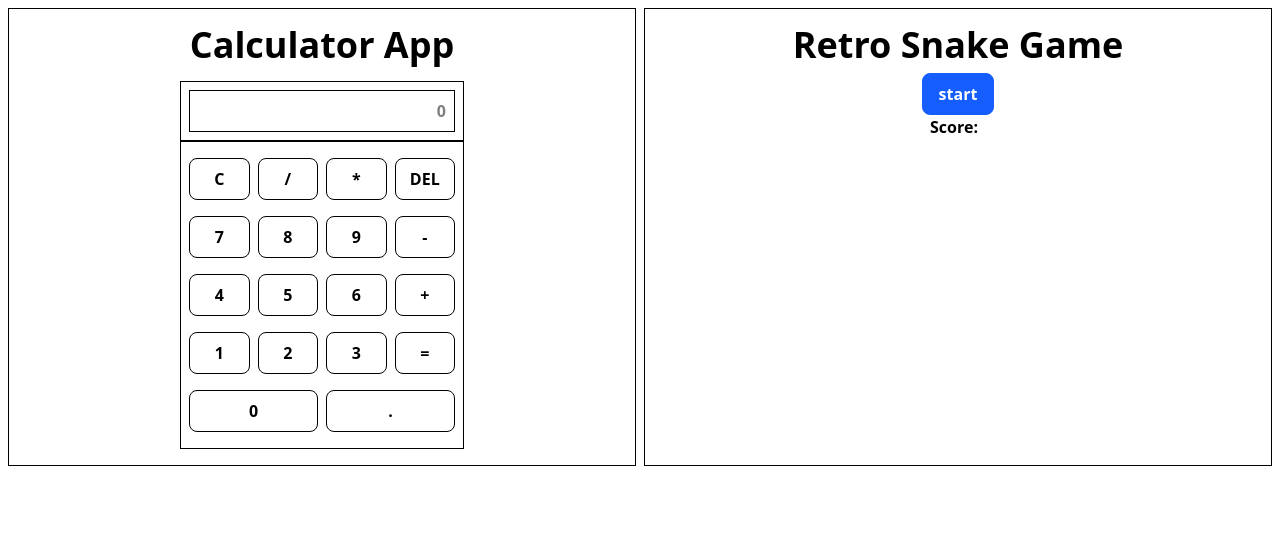
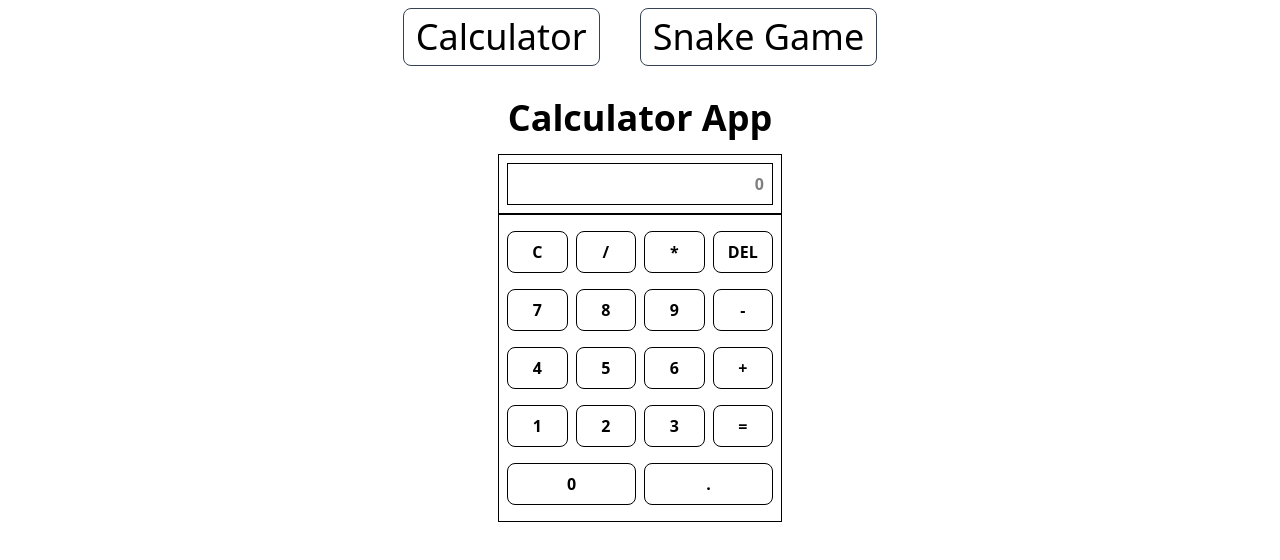
Before and after one commit to CidJohn/random-small-project, a plain HTML site: page index.html in a window 1280 px wide. Drawn offline with nearby package versions, Linux system fonts and the light colour scheme.

Commit message:
navbar button

```diff
--- /dev/null
+++ b/Content/NavbarContent.js
@@ -0,0 +1,11 @@
+export const NavbarContent = [
+  {
+    name: "Calculator",
+    path: "calculator",
+  },
+
+  {
+    name: "Snake Game",
+    path: "snakegame",
+  },
+];
--- a/Page/Home/Home.js
+++ b/Page/Home/Home.js
@@ -1,10 +1,12 @@
 import Calculator from "../../components/Calculator/Calculator.js";
+import Navbar from "../../components/Navbar/navbar.js";
 import SnakeGame from "../../components/SnakeGame/SnakeGame.js";
 import CreateElements from "../../utils/CreateElements.js";
 
 function Home() {
   const element = new CreateElements();
   const root = element.getRoot();
+  Navbar(root);
   const room = element.div(root, "room", [
     "flex",
     "gap-2",
@@ -12,22 +14,21 @@ function Home() {
     "flex-col",
     "md:flex-row",
   ]);
-  const div = element.div(room, "", [
+  const div = element.div(room, "idCalc", [
     "p-2",
     "w-full",
     "text-center",
     "font-bold",
-    "border",
   ]);
   const title = element.div(div, "", ["text-4xl", "p-2"]);
   title.textContent = "Calculator App";
   Calculator(div);
-  const div2 = element.div(room, "", [
+
+  const div2 = element.div(room, "idSnake", [
     "p-2",
     "w-full",
     "text-center",
     "font-bold",
-    "border",
   ]);
   const title2 = element.div(div2, "", ["text-4xl", "p-2"]);
   title2.textContent = "Retro Snake Game";
--- /dev/null
+++ b/components/Navbar/navbar.js
@@ -0,0 +1,30 @@
+import { NavbarContent } from "../../Content/NavbarContent.js";
+import CreateElements from "../../utils/CreateElements.js";
+
+function Navbar(container) {
+  const temp = new CreateElements();
+
+  const navCont = temp.div(container, "", [
+    "flex",
+    "p-2",
+    "justify-center",
+    "gap-10",
+  ]);
+  NavbarContent.map((item) => {
+    const btn = temp.button(navCont, "button", item.path, [
+      "py-2",
+      "px-3",
+      "text-md",
+      "md:text-4xl",
+      "rounded-lg",
+      "border",
+      "border-gray-700",
+      "hover:bg-blue-700",
+      "hover:border-none",
+      "hover:font-bold",
+      "hover:text-white",
+    ]);
+    btn.textContent = item.name;
+  });
+}
+export default Navbar;
--- /dev/null
+++ b/components/Navbar/navbarFunc.js
@@ -0,0 +1,27 @@
+export const navbarFunc = () => {
+  const btnCalc = document.querySelector("#calculator");
+  const btnSnake = document.querySelector("#snakegame");
+  const getDisplayCalc = document.querySelector("#idCalc");
+  const getDisplaySnake = document.querySelector("#idSnake");
+
+  if (!btnCalc || !btnSnake || !getDisplayCalc || !getDisplaySnake) {
+    console.error("One or more elements not found.");
+    return;
+  }
+
+  const toggleDisplay = (activeBtn, inactiveBtn, showElement, hideElement) => {
+    showElement.style.display = "block";
+    hideElement.style.display = "none";
+
+    activeBtn.classList.add("active");
+    inactiveBtn.classList.remove("active");
+  };
+
+  btnCalc.addEventListener("click", () => {
+    toggleDisplay(btnCalc, btnSnake, getDisplayCalc, getDisplaySnake);
+  });
+
+  btnSnake.addEventListener("click", () => {
+    toggleDisplay(btnSnake, btnCalc, getDisplaySnake, getDisplayCalc);
+  });
+};
--- a/components/SnakeGame/SnakeGame.js
+++ b/components/SnakeGame/SnakeGame.js
@@ -29,10 +29,11 @@ function SnakeGame(container) {
   canvas.classList.add(...canvasLayout);
   container.appendChild(canvas);
 
-  const jstickCont = temp.div(container, "", [
+  const jstickCont = temp.div(container, "display-joy-stick", [
     "jstick-cont",
     "flex",
     "justify-center",
+    "item-center",
     "w-full",
     "md:hidden",
   ]);
@@ -40,6 +41,7 @@ function SnakeGame(container) {
   const jstick = temp.div(jstickCont, "joy_stick", [
     "flex",
     "flex-col",
+    "mx-auto",
     "w-75",
     "h-50",
     "px-2",
@@ -53,6 +55,10 @@ function SnakeGame(container) {
     "border",
     "border-gray-700",
     "rounded-lg",
+    "hover:bg-green-700",
+    "hover:border-none",
+    "hover:font-bold",
+    "hover:text-white",
   ]);
   btnUp.innerHTML = `
 <svg class="w-6 h-6 text-gray-800 " aria-hidden="true" xmlns="http://www.w3.org/2000/svg" fill="none" viewBox="0 0 14 8">
@@ -74,6 +80,10 @@ function SnakeGame(container) {
     "border",
     "border-gray-700",
     "rounded-lg",
+    "hover:bg-green-700",
+    "hover:border-none",
+    "hover:font-bold",
+    "hover:text-white",
   ]);
   btnLeft.innerHTML = `
    <svg class="w-6 h-6 text-gray-800 " aria-hidden="true" xmlns="http://www.w3.org/2000/svg" fill="none" viewBox="0 0 8 14">
@@ -88,6 +98,10 @@ function SnakeGame(container) {
     "border",
     "border-gray-700",
     "rounded-lg",
+    "hover:bg-green-700",
+    "hover:border-none",
+    "hover:font-bold",
+    "hover:text-white",
   ]);
   btnRight.innerHTML = `
 <svg class="w-6 h-6 text-gray-800 " aria-hidden="true" xmlns="http://www.w3.org/2000/svg" fill="none" viewBox="0 0 8 14">
@@ -104,6 +118,10 @@ function SnakeGame(container) {
     "border",
     "border-gray-700",
     "rounded-lg",
+    "hover:bg-green-700",
+    "hover:border-none",
+    "hover:font-bold",
+    "hover:text-white",
   ]);
   btnDown.innerHTML = `
    <svg class="w-6 h-6 text-gray-800 " aria-hidden="true" xmlns="http://www.w3.org/2000/svg" fill="none" viewBox="0 0 14 8">
--- a/components/SnakeGame/SnakeGameScript.js
+++ b/components/SnakeGame/SnakeGameScript.js
@@ -6,8 +6,9 @@ export const SnakeGameScript = (canvas) => {
   const btnLeft = document.getElementById("btnLeft");
   const btnRight = document.getElementById("btnRight");
   const btnDown = document.getElementById("btnDown");
-  canvas.width = 400;
-  canvas.height = 400;
+  const jstick = document.getElementById("display-joy-stick");
+  canvas.width = 300;
+  canvas.height = 300;
 
   const box = 10;
   let snake, food, direction, score, gameLoop;
@@ -17,8 +18,7 @@ export const SnakeGameScript = (canvas) => {
     gameStarted = true;
     buttonStart.style.display = "none";
     canvas.style.display = "block";
-
-    snake = [{ x: 50, y: 50 }];
+    snake = [{ x: 100, y: 100 }];
     direction = "RIGHT";
     score = 0;
     scoreDisplay.textContent = score;
--- a/index.html
+++ b/index.html
@@ -4,6 +4,7 @@
     <meta charset="UTF-8" />
     <meta name="viewport" content="width=device-width, initial-scale=1.0" />
     <title>Practice 002</title>
+    <link rel="stylesheet" href="style.css" />
     <script src="https://unpkg.com/@tailwindcss/browser@4"></script>
     <script src="https://code.jquery.com/jquery-3.6.0.min.js"></script>
     <script type="module" src="script.js" defer></script>
--- a/script.js
+++ b/script.js
@@ -1,5 +1,7 @@
+import { navbarFunc } from "./components/Navbar/navbarFunc.js";
 import index from "./Page/index.js";
 
 document.addEventListener("DOMContentLoaded", () => {
   index();
+  navbarFunc();
 });
--- /dev/null
+++ b/style.css
@@ -0,0 +1,3 @@
+#idSnake {
+  display: none;
+}
```
